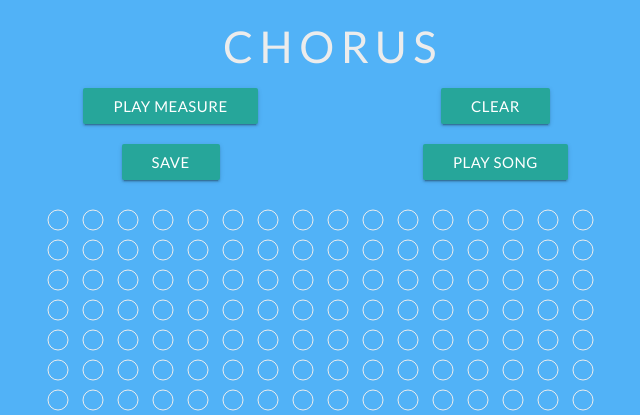
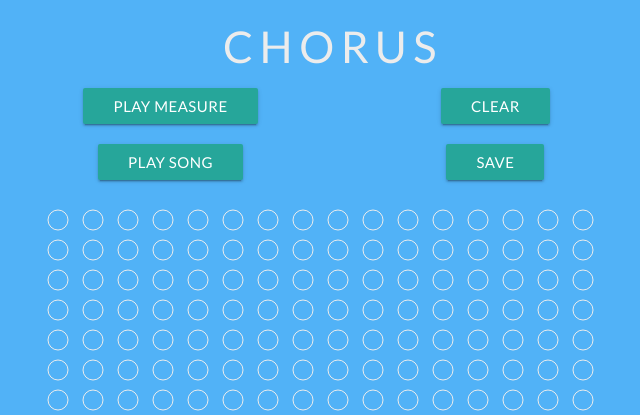
Before and after one commit to lzhang124/chorus, a Flask app: page / in a window 1280 px wide. Shown: the top 415 px of the page, without its empty margins (307-947 px from the left). Run offline with Flask 2, Linux system fonts and the light colour scheme; data that the repository does not hold is empty; some libraries are stand-ins or nearby versions.

Commit message:
backwords!

```diff
--- a/static/js/main.js
+++ b/static/js/main.js
@@ -139,33 +139,27 @@ function drawRect(selection) {
             })
            .on('mouseup', function() {
               keep = false;
-              if ((currx - x) > 0) {
-                rect.attr("width", Math.abs(currx - x) * xspace)
-                    .on("click", rectClick);
-                if (selected[y].indexOf([x, currx]) === -1) {
-                  selected[y].push([x, currx]);
-                }
+              rect.attr("width", Math.abs(currx - x) * xspace)
+                  .on("click", rectClick);
+              if (selected[y].indexOf([x, currx]) === -1) {
+                selected[y].push([x, currx]);
               }
               synth.triggerRelease(NOTES[y]);
             })
            .on('mousemove', function() {
               if (keep) {
                 var curr = d3.mouse(this);
-                rect.attr("width", Math.abs(curr[0] - point[0]))
+                var inverted = invert(curr);
+                currx = inverted.x
+                rect.attr("width", Math.abs(currx - x) * xspace)
                     .attr("height", r*2 + 1);
                 if (curr[0] - point[0] < 0) {
-                  rect.attr("x", curr[0]);
+                  rect.attr("x", 15 + currx * xspace);
                 }
-                var inverted = invert(curr);
-                currx = inverted.x
-              }
-            })
-           .on('mouseover', function() {
-              if (keep) {
                 var circle_class = ".y-" + currx + " .x-" + y;
                 d3.select(circle_class).classed("dot-selected", true);
               }
-            });
+            })
 }
 
 
--- a/templates/index.html
+++ b/templates/index.html
@@ -15,10 +15,10 @@
     </div>
     <div class="row">
       <div class="col s6">
-        <div class="col-content" onclick="updateSong()"><button class="waves-effect waves-light btn">Save</button></div>
+        <div class="col-content" onclick="playSongHandler()"><button class="waves-effect waves-light btn">Play Song</button></div>
       </div>
       <div class="col s6">
-        <div class="col-content" onclick="playSongHandler()"><button class="waves-effect waves-light btn">Play Song</button></div>
+        <div class="col-content" onclick="updateSong()"><button class="waves-effect waves-light btn">Save</button></div>
       </div>
     </div>
   </div>
```
